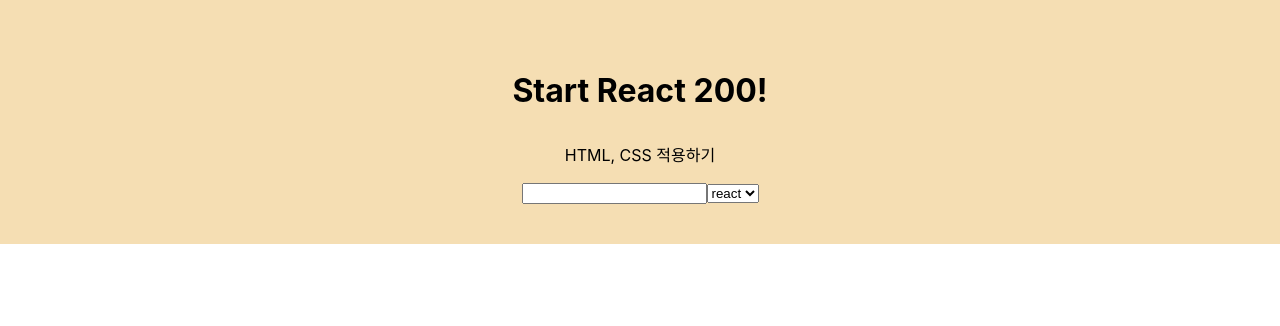
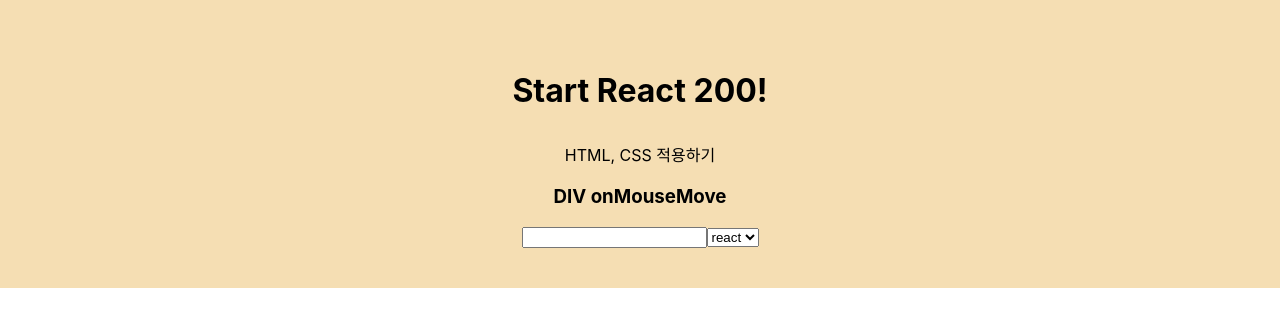
Before and after one commit to dev-chloe/hangout-react200, a React (Create React App) app: page / in a window 1280 px wide. Shown: the top 326 px of the page. Built offline with nearby package versions, Linux system fonts and the light colour scheme.

Commit message:
react200 중급068

```diff
--- a/src/App.js
+++ b/src/App.js
@@ -1,13 +1,13 @@
 import React from 'react';
 import './App.css';
-import ReactonChange from './R067_onChange';
+import ReactonMouseMove from './R068_onMouseMove';
 
 function App() {
   return (
     <div className="cont_box">
       <h1>Start React 200!</h1>
       <p>HTML, CSS 적용하기</p>
-      <ReactonChange />
+      <ReactonMouseMove />
     </div>
   );
 }
--- /dev/null
+++ b/src/R068_onMouseMove.js
@@ -0,0 +1,24 @@
+import { Component } from "react";
+
+class R068_onMouseMove extends Component {
+  MouseMove(tag) {
+    console.log('TAG : ' + tag);
+  }
+
+  render() {
+    return (
+      <>
+        <div onMouseMove={ e => this.MouseMove("div")}>
+          <h3>DIV onMouseMove</h3>
+        </div>
+        <input type="text" onMouseMove={ e => this.MouseMove("input")} />
+        <select onMouseMove={ e => this.MouseMove("select")}>
+          <option value="react">react</option>
+          <option value="200">200</option>
+        </select>
+      </>
+    )
+  }
+}
+
+export default R068_onMouseMove;
```
Also changed, not shown: src/R067_onChange.js (+7 -0 lines).
